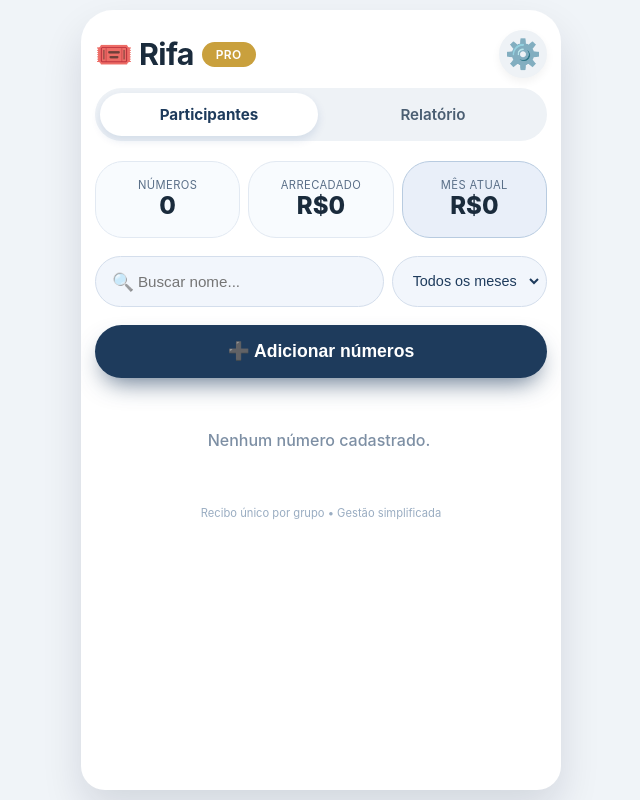
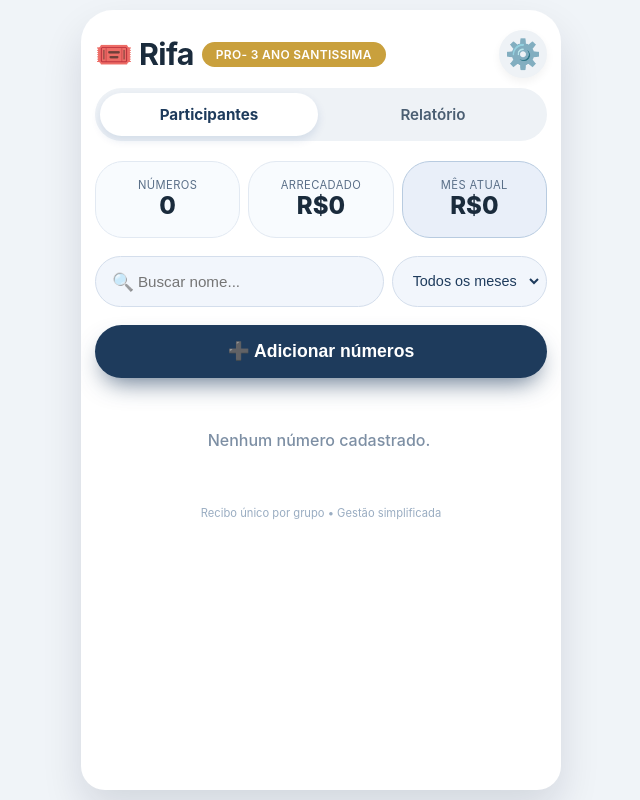
Before and after one commit to Alexpeixoto85/rifapro, a plain HTML site: page index.html in a window 1280 px wide. Shown: the whole page, without its empty margins (319-959 px from the left). Drawn offline with nearby package versions, Linux system fonts and the light colour scheme; a script that the page names is missing.

Commit message:
Update index.html

```diff
--- a/index.html
+++ b/index.html
@@ -648,7 +648,7 @@
 <body>
 <div class="app">
     <div class="header-flex">
-        <h1>🎟️ Rifa<span class="badge">PRO</span></h1>
+        <h1>🎟️ Rifa<span class="badge">PRO- 3 ANO SANTISSIMA</span></h1>
         <button class="gear-btn" id="gearBtn" title="Configurações e backup">⚙️</button>
     </div>
 
```
